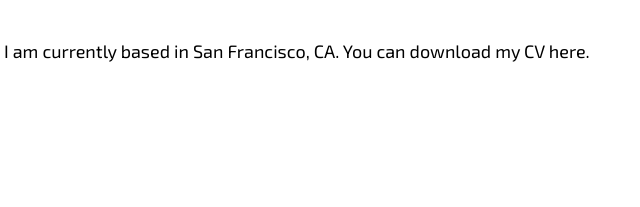
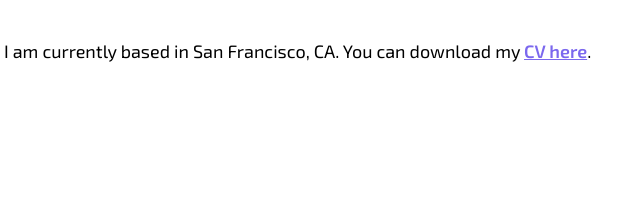
Before and after one commit to jrattana/jrattana.github.io, a plain HTML site: page about.html in a window 1280 px wide. Shown: the part 397-604 px from the top of the page, 122-762 px from the left. Drawn offline with nearby package versions, Linux system fonts and the light colour scheme.

Commit message:
Add resume download link and PDF

```diff
--- a/about.html
+++ b/about.html
@@ -62,7 +62,7 @@
             <br><br>
             <p>I have a background in mechanical engineering, with professional experience in the automotive industry. In my free time, I've explored hands-on, experimental projects that combine electronics, fabrication and physical interaction. I feel most alive when thinking creatively, iterating quickly, and collaborating with others.</p>
             <br><br>
-            <p>I am currently based in San Francisco, CA. You can download my CV here.</p>
+            <p>I am currently based in San Francisco, CA. You can download my <a href="resume.pdf" download class="cv-link">CV here</a>.</p>
         </div>
 
         <!-- Vertical scrollbar -->
```
Also changed, not shown: 1 other file.
